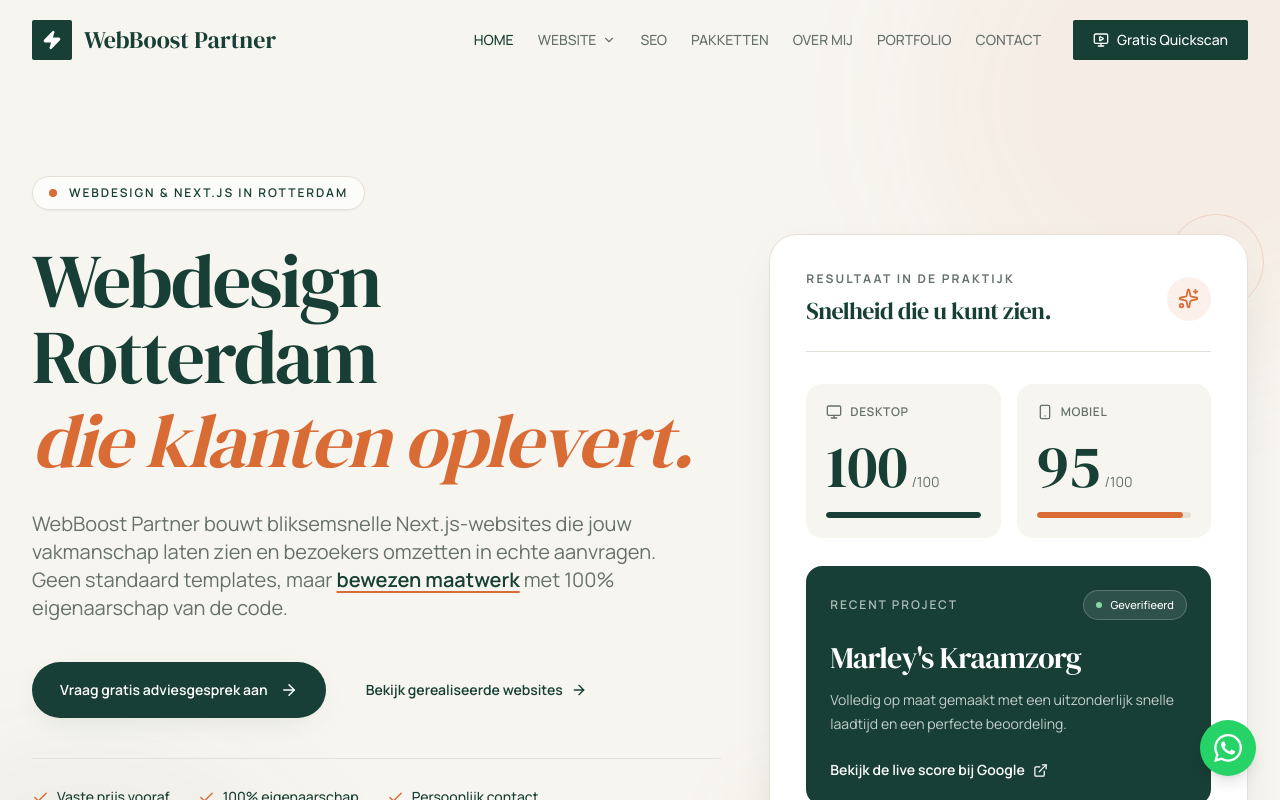
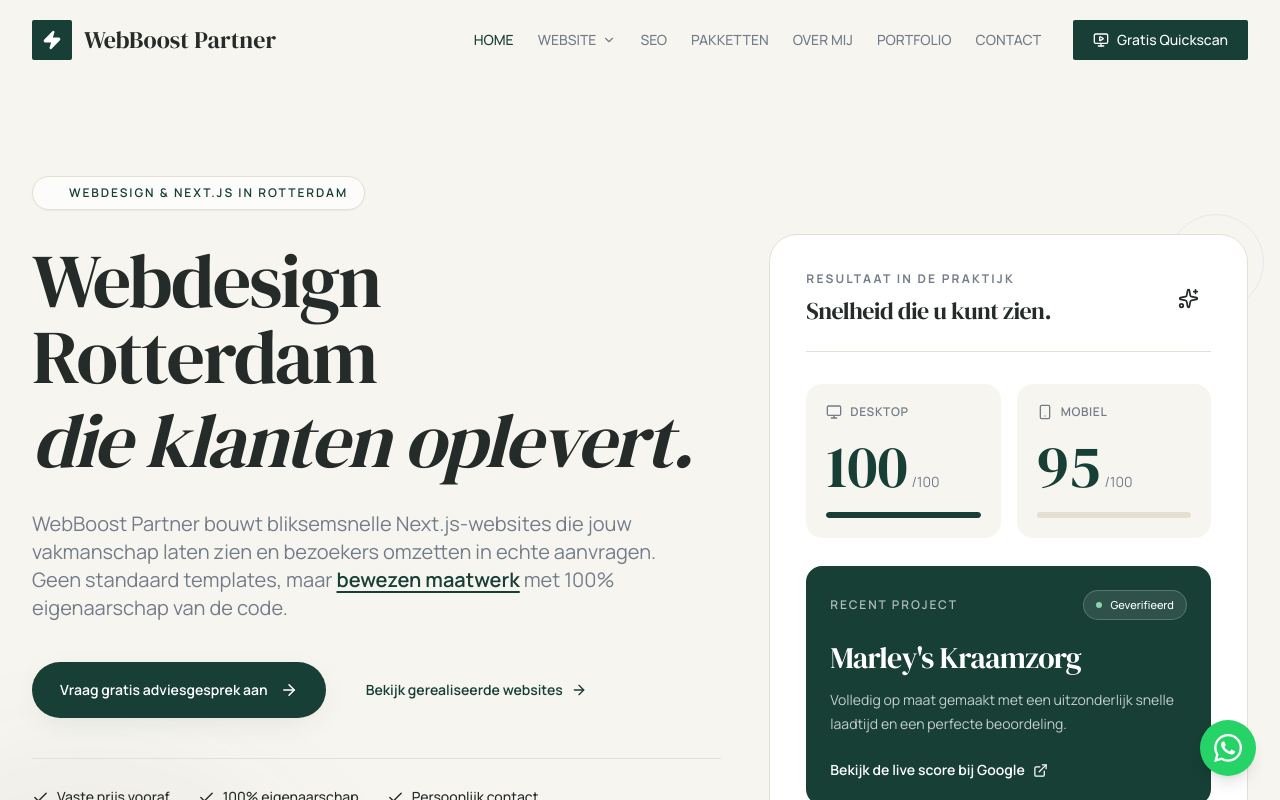
Before and after one commit to Maximustopdeals/testsite-webboostpartner, a Next.js app: page / in a window 1280 px wide. Shown: the top 800 px of the page. Built offline with nearby package versions, Linux system fonts and the light colour scheme.

Commit message:
Modify color and shadow settings in tailwind.config.js
Updated color values and box shadow properties in the Tailwind CSS configuration.

```diff
--- a/tailwind.config.js
+++ b/tailwind.config.js
@@ -1,3 +1,4 @@
+
 /** @type {import('tailwindcss').Config} */
 module.exports = {
   content: [
@@ -13,22 +14,18 @@ module.exports = {
           secondary: "#EAE3D8",
         },
         foreground: {
-          DEFAULT: "#173F35",
-          muted: "#66716B",
+          DEFAULT: "#242B28",
+          muted: "#737D89",
         },
         brand: {
           DEFAULT: "#173F35",
           hover: "#245747",
           accessible: "#173F35",
           "accessible-hover": "#245747",
-        },
-        accent: {
-          DEFAULT: "#D96B35",
-          hover: "#C45A2A",
-          soft: "#F5E5DA",
+          accent: "#D96B35",
         },
         border: {
-          subtle: "#E5E0D7",
+          subtle: "#E5DED3",
         },
       },
       fontFamily: {
@@ -39,8 +36,8 @@ module.exports = {
         tighter: "-0.02em",
       },
       boxShadow: {
-        soft: "0 8px 30px -10px rgba(23, 63, 53, 0.12)",
-        card: "0 18px 50px -20px rgba(23, 63, 53, 0.18)",
+        soft: "0 8px 30px -8px rgba(23, 63, 53, 0.10)",
+        elevated: "0 20px 50px -15px rgba(23, 63, 53, 0.16)",
       },
     },
   },
```
